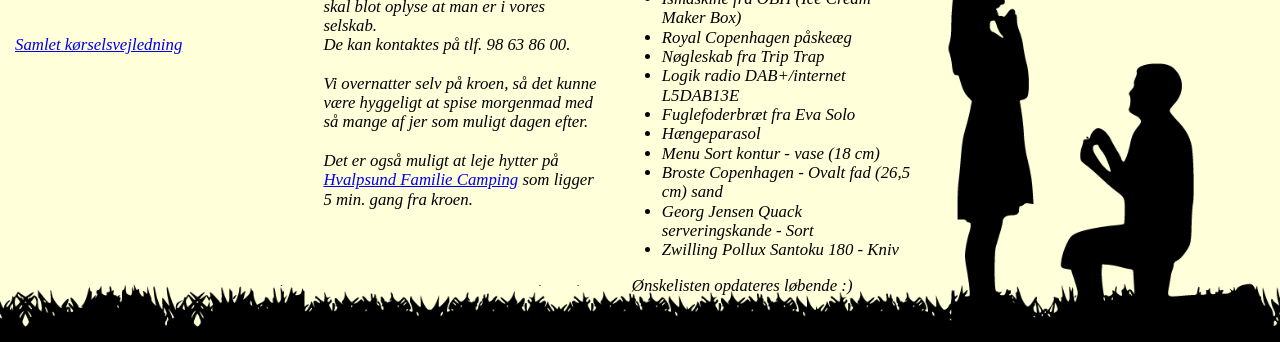
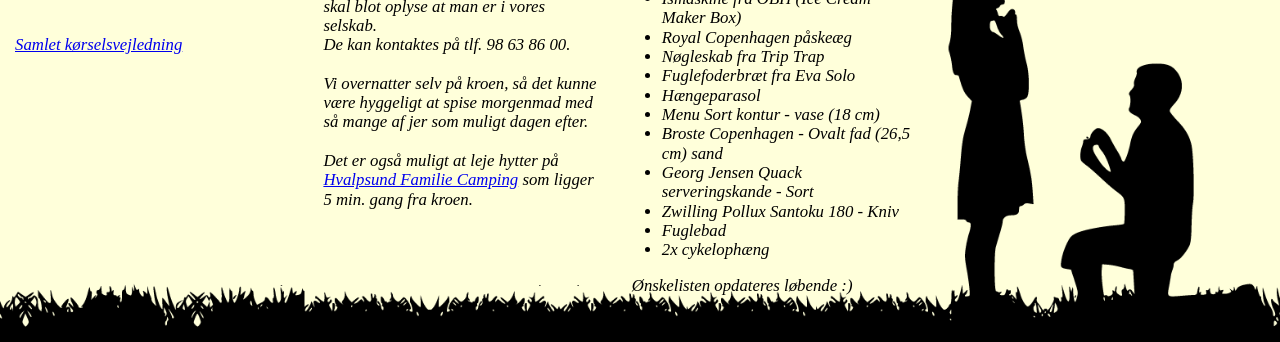
Before and after one commit to nickknissen/nickoganjaskalgiftes.dk, a plain HTML site: page index.html in a window 1280 px wide. Shown: the part 487-829 px from the top of the page. Drawn offline with nearby package versions, Linux system fonts and the light colour scheme; a web font is replaced by a local one.

Commit message:
Feat: update wish list

```diff
--- a/index.html
+++ b/index.html
@@ -158,13 +158,14 @@
         <li>Ismaskine fra OBH (Ice Cream Maker Box)</li>
         <li>Royal Copenhagen påskeæg  </li>
         <li>Nøgleskab fra Trip Trap</li>
-        <li>Logik radio DAB+/internet L5DAB13E</li>
         <li>Fuglefoderbræt fra Eva Solo</li>
         <li>Hængeparasol</li>
         <li>Menu Sort kontur - vase (18 cm)</li>
         <li>Broste Copenhagen - Ovalt fad (26,5 cm) sand</li>
         <li>Georg Jensen Quack serveringskande - Sort </li>
         <li>Zwilling Pollux Santoku 180 - Kniv</li>
+        <li>Fuglebad</li>
+        <li>2x cykelophæng</li>
       </ul>
       <p class="wishlist-text">Ønskelisten opdateres løbende :)</p>
     </div>
```
